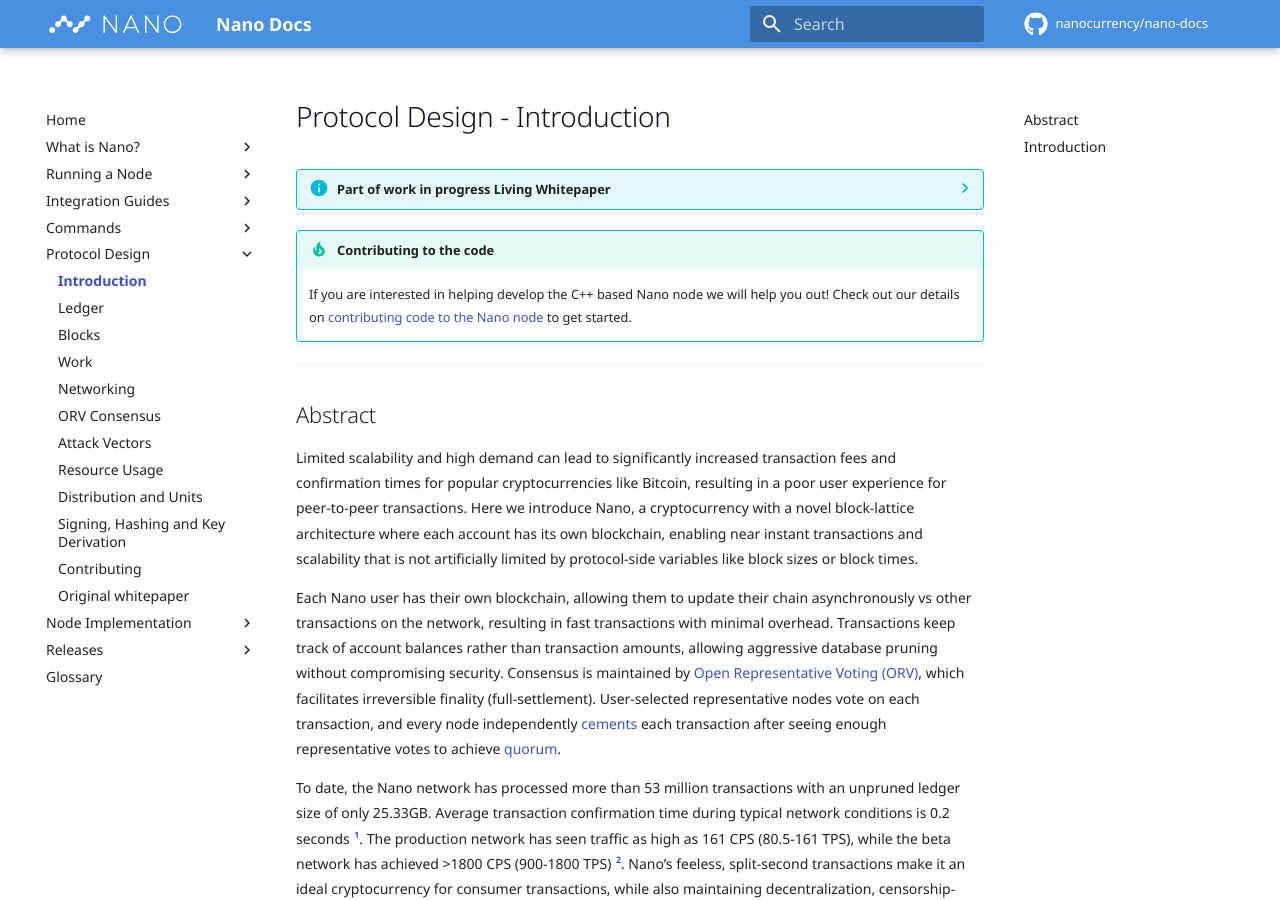
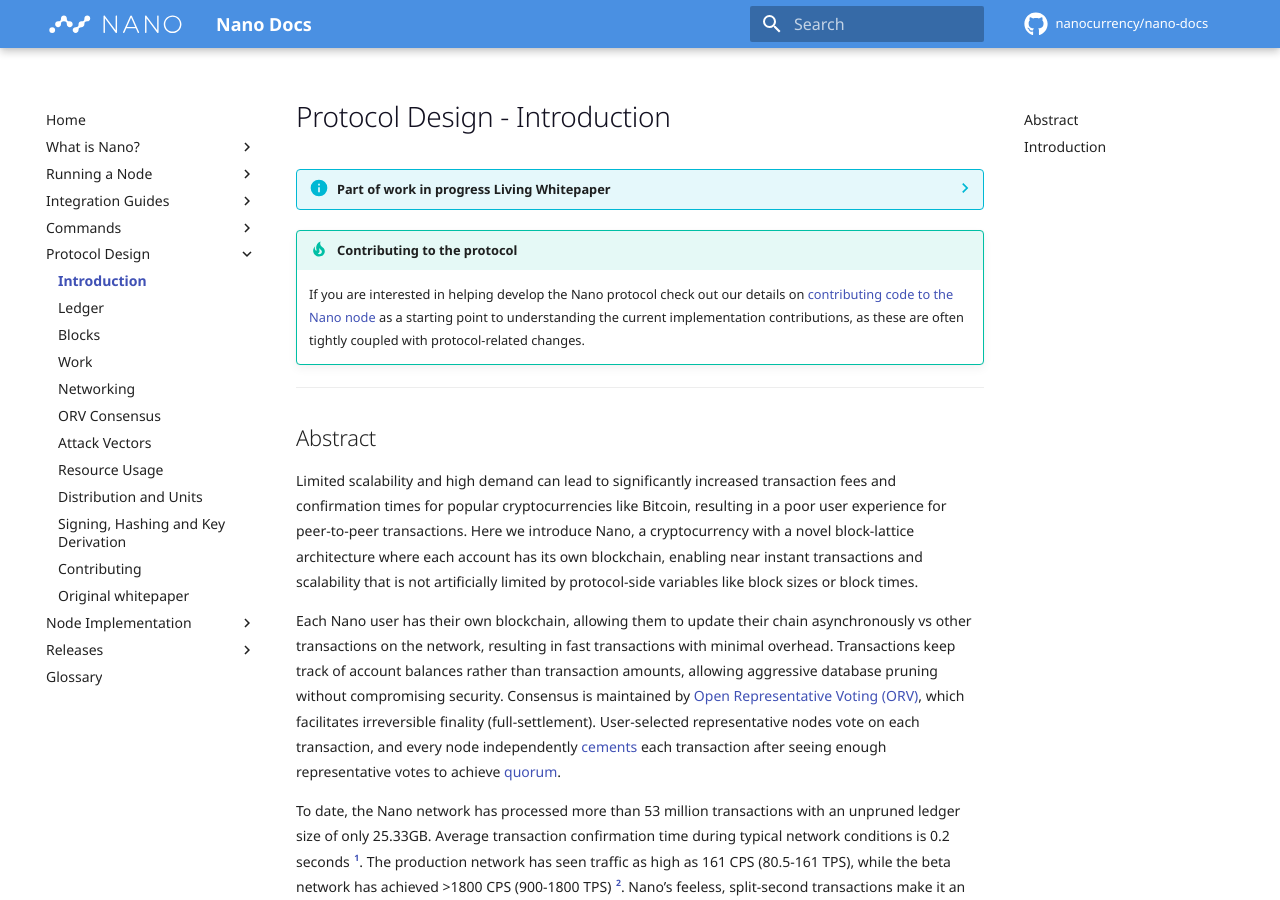
Before and after one commit to nanocurrency/nano-docs, an MkDocs documentation site: the page built from docs/protocol-design/introduction.md, in a window 1280 px wide and 900 px high. Built offline with MkDocs 1.6.1 and Material for MkDocs 9.7.7, drawn with Linux system fonts in a browser that asks for light colours; comment, search, counter and statistics services are not loaded.

Commit message:
Clarify protocol contributions callout

```diff
--- a/docs/protocol-design/introduction.md
+++ b/docs/protocol-design/introduction.md
@@ -5,7 +5,8 @@
 
 --8<-- "wip-living-whitepaper.md"
 
---8<-- "contributing-code.md"
+!!! tip "Contributing to the protocol"
+	If you are interested in helping develop the Nano protocol check out our details on [contributing code to the Nano node](../node-implementation/contributing.md) as a starting point to understanding the current implementation contributions, as these are often tightly coupled with protocol-related changes.
 
 ---
 
```
